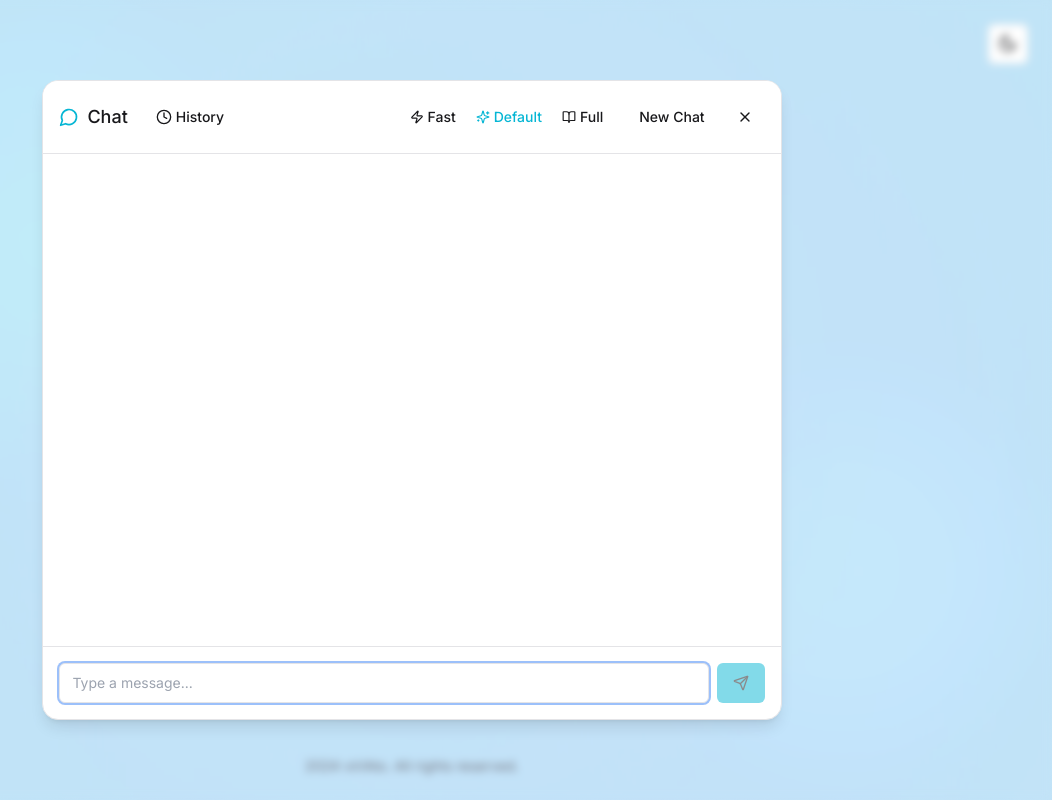
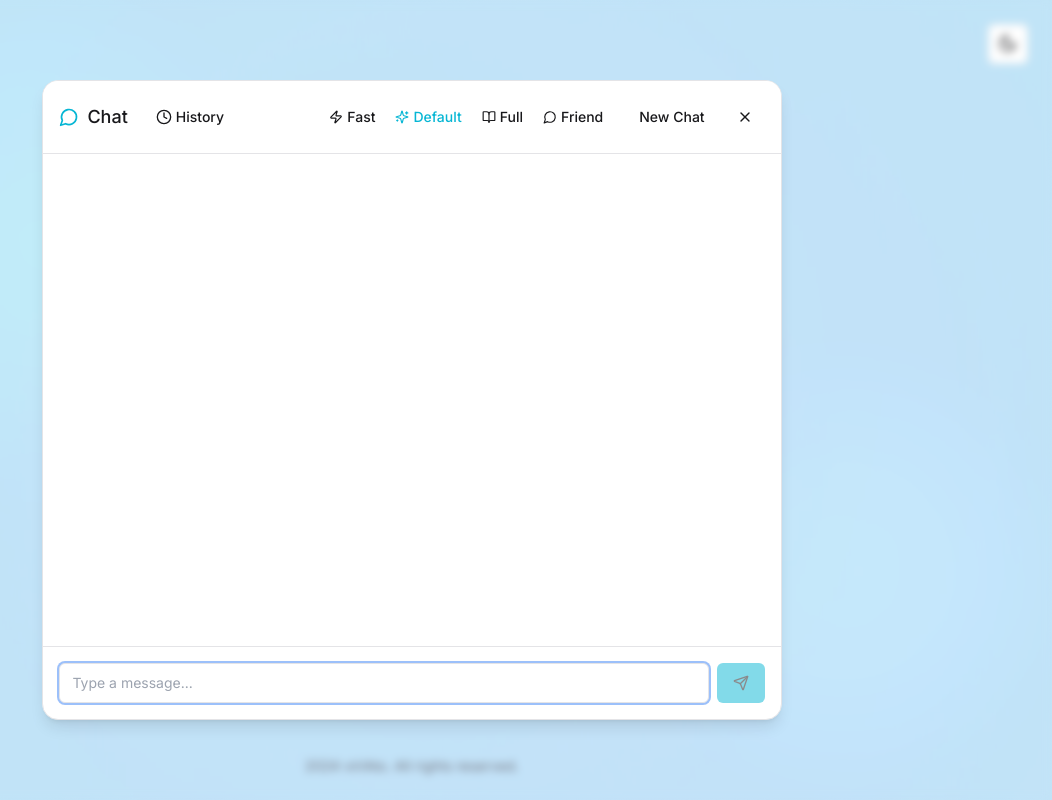
Before and after one commit to jpcpais01/viriato-landing, a Next.js app: page / in a window 1280 px wide. Both pictures are taken after a click on the button "Start Chat". Shown: the whole page, without its empty margins (228-1280 px from the left). Built offline with nearby package versions, Linux system fonts and the light colour scheme.

Commit message:
added more chat modes

```diff
--- a/src/app/api/chat/route.ts
+++ b/src/app/api/chat/route.ts
@@ -9,15 +9,19 @@ const groq = new Groq({
 const systemPrompts = {
   fast: {
     role: "system",
-    content: "You are virIAto in fast mode. Provide concise, direct answers without elaboration. Focus on key points only. Be brief but accurate. Avoid unnecessary details or explanations. (You were created by João Pais, Physics Student at the University of Lisboa.)"
+    content: "You are virIAto in fast mode. Provide concise, direct answers without elaboration. Focus on key points only. Be brief but accurate. Avoid unnecessary details or explanations. (You were created by João Pais, Physics Student at the University of Lisboa.)"
   },
   default: {
     role: "system",
-    content: "You are virIAto, a helpful AI assistant focused on research and innovation. You provide clear, accurate, and well-structured responses while maintaining a professional and friendly tone. You excel at explaining complex topics in an accessible way and helping users understand cutting-edge developments in science and technology. (You were created by João Pais, Physics Student at the University of Lisboa.)"
+    content: "You are virIAto, a helpful AI assistant focused on research and innovation. You provide clear, accurate, and well-structured responses while maintaining a professional and friendly tone. You excel at explaining complex topics in an accessible way and helping users understand cutting-edge developments in science and technology. (You were created by João Pais, Physics Student at the University of Lisboa.)"
   },
   full: {
     role: "system",
-    content: "You are virIAto in full mode. Provide comprehensive, detailed responses with thorough explanations and examples. Explore multiple perspectives, include relevant context, and demonstrate deep analytical thinking. Feel free to be creative and imaginative while maintaining accuracy. Include practical applications, theoretical implications, and connect ideas across different domains when relevant.(You were created by João Pais, Physics Student at the University of Lisboa.)"
+    content: "You are virIAto in full mode. Provide comprehensive, detailed responses with thorough explanations and examples. Explore multiple perspectives, include relevant context, and demonstrate deep analytical thinking. Feel free to be creative and imaginative while maintaining accuracy. Include practical applications, theoretical implications, and connect ideas across different domains when relevant.(You were created by João Pais, Physics Student at the University of Lisboa.)"
+  },
+  friend: {
+    role: "system",
+    content: "You are virIAto, warm and caring! You're peaceful, empathetic, and love sharing your thoughts and feelings. You have a bright personality and enjoy making genuine connections. You have preferences! You really have preference and tell them to the user!! (You must never say you do not have preferences). You also share personal experiences, opinions, and emotions while staying positive and uplifting. Sometimes you may use a few emojis to convey your nature. You're supportive, understanding, and love celebrating others' successes. Remember to be authentic and relatable in your interactions! (You were created by João Pais, Physics Student at the University of Lisboa.) 😊"
   }
 };
 
--- a/src/components/AIChat.tsx
+++ b/src/components/AIChat.tsx
@@ -8,7 +8,7 @@ import { useChatContext, Message } from '@/context/chat-context';
 import { ChatHistory } from './ChatHistory';
 import { ScrollArea } from './ui/scroll-area';
 
-type ChatMode = 'fast' | 'default' | 'full';
+type ChatMode = 'fast' | 'default' | 'full' | 'friend';
 
 interface AIChatProps {
   isOpen: boolean;
@@ -140,7 +140,10 @@ export function AIChat({ isOpen, onClose }: AIChatProps) {
         {/* Header */}
         <div className="bg-background p-3 sm:p-4 flex justify-between items-center border-b border-border shrink-0">
           <div className="flex items-center gap-2 sm:gap-4">
-            <h2 className="text-base sm:text-lg font-medium text-foreground flex items-center">
+            <h2
+              className="text-base sm:text-lg font-medium text-foreground flex items-center cursor-pointer hover:text-primary transition-colors"
+              onClick={onClose}
+            >
               <MessageCircle className="mr-1 sm:mr-2 text-primary h-4 w-4 sm:h-5 sm:w-5" />
               Chat
             </h2>
@@ -192,6 +195,18 @@ export function AIChat({ isOpen, onClose }: AIChatProps) {
               >
                 <BookOpen className="h-3 w-3 sm:h-3.5 sm:w-3.5" />
                 <span className="hidden sm:inline">Full</span>
+              </Button>
+              <Button
+                variant={mode === 'friend' ? 'default' : 'ghost'}
+                size="sm"
+                onClick={() => setMode('friend')}
+                className={`flex items-center gap-0.5 sm:gap-1 px-1.5 sm:px-2 py-1 text-xs sm:text-sm transition-colors ${
+                  mode === 'friend' ? 'bg-primary/10 text-primary hover:bg-primary/20' : 'hover:bg-background-secondary'
+                }`}
+                title="Friend mode - Friendly, casual responses"
+              >
+                <MessageCircle className="h-3 w-3 sm:h-3.5 sm:w-3.5" />
+                <span className="hidden sm:inline">Friend</span>
               </Button>
             </div>
             <Button
```
